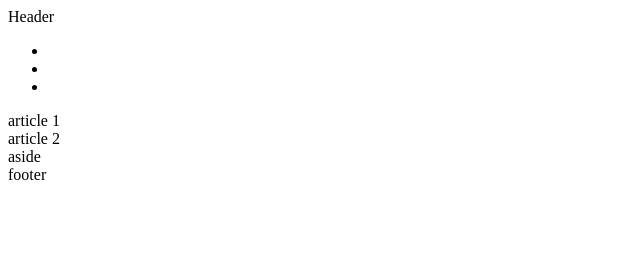
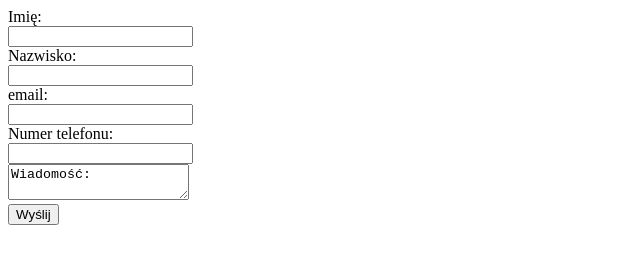
Before and after one commit to pduda22/HTML5, a plain HTML site: page warsztaty/formularz-html/index.html in a window 1280 px wide. Shown: the whole page, without its empty margins (0-640 px from the left). Drawn offline with Linux system fonts and the light colour scheme.

Commit message:
wykonany formularz

```diff
--- a/warsztaty/formularz-html/index.html
+++ b/warsztaty/formularz-html/index.html
@@ -1,33 +1,28 @@
 <!DOCTYPE html>
-<html lang="en">
-
+<htp.duda_22@wp.pl
 <head>
     <meta charset="UTF-8">
     <title>Document</title>
 </head>
 
 <body>
-    <!--    Podstawowa struktura strony-->
-    <header>Header</header>
-    <nav>
-        <ul>
-            <li><a href="https://akademia108.pl"></a></li>
-            <li><a href="https://akademia108.pl"></a></li>
-            <li>
-                <a href="https://akademia108.pl"></a></li>
+    <form action="https://formspree.io/p.duda_22@wp.pl" method="post">
+        <label for="imie">Imię:</label><br />
+        <input type="text" name="imie" id="imie">
+        <br />
+        <label for="nazwisko">Nazwisko:</label><br />
+        <input type="text" name="nazwisko" id="nazwisko"><br />
+<label for="email">email:</label><br />
+        <input type="text" name="email" id="email"><br />
 
-        </ul>
-    </nav>
-    <section>
-        <article>article 1</article>
-        <article>article 2</article>
-    </section>
-    <asiade>
-        aside
-    </asiade>
-    <footer>
-        footer
-    </footer>
+        <label for="numer telefonu">Numer telefonu:</label><br />
+        <input type="text" name="numer telefonu" id="numr telefonu"><br />
+        <textarea maxlength="1000">Wiadomość:</textarea><br />
+        <input type="submit" value="Wyślij">
+
+  </form>
+
+
 </body>
 
 </html>
```
